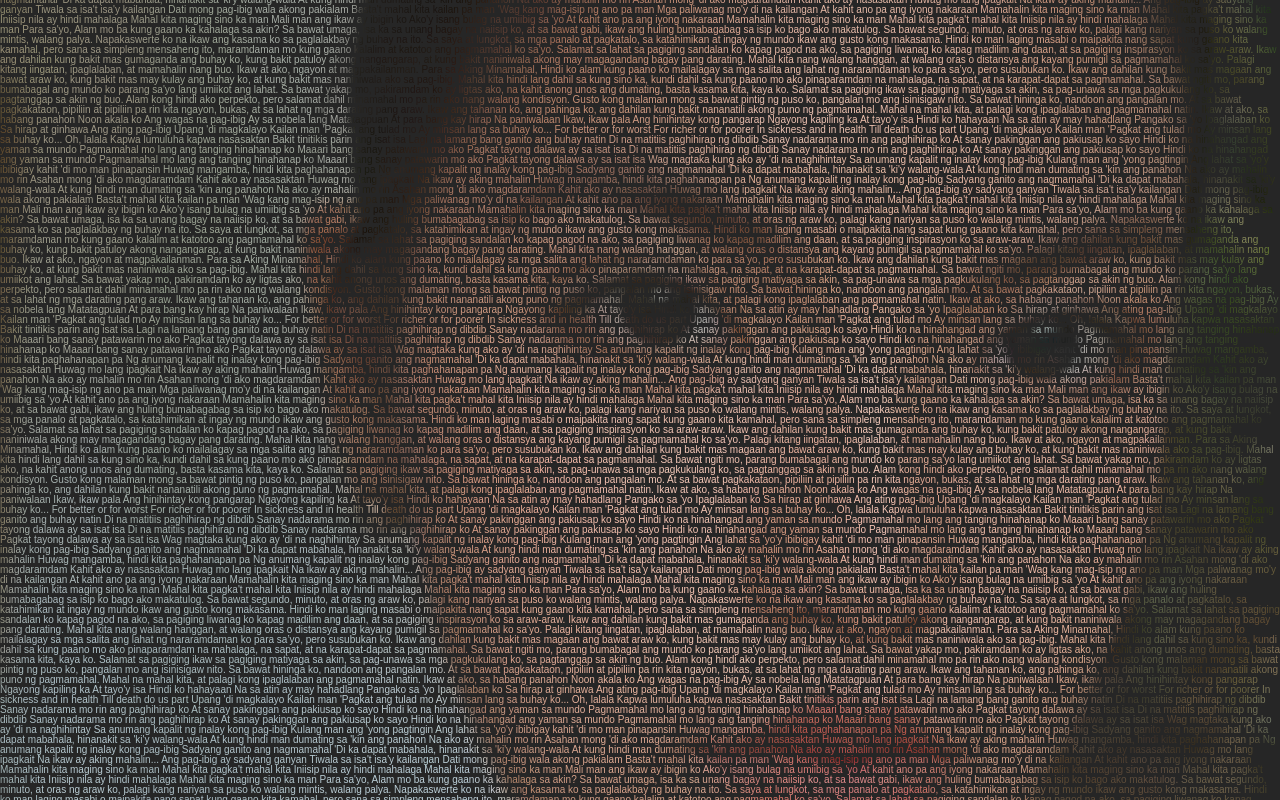
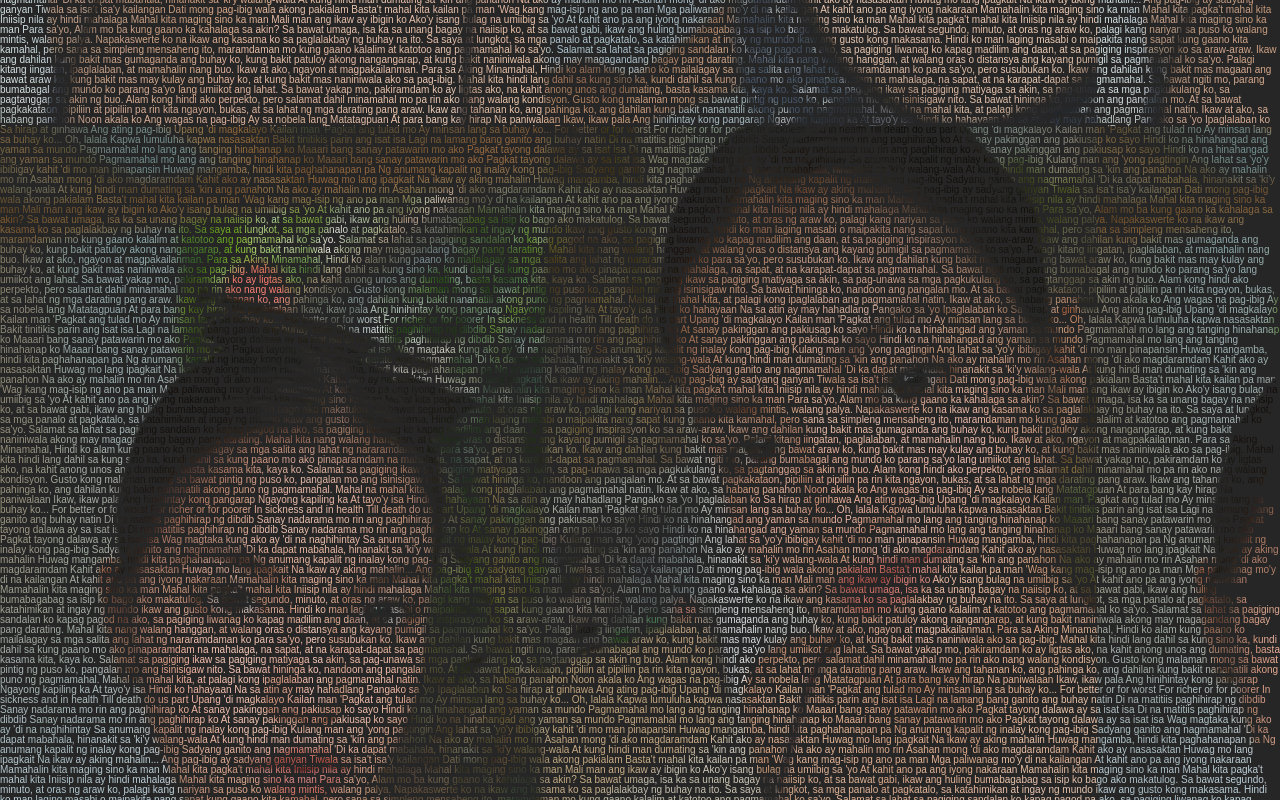
Before and after one commit to computerdevsite/iloveyou, a plain HTML site: page index.html in a window 1280 px wide. Shown: the top 800 px of the page. Drawn offline with Linux system fonts and the light colour scheme.

Commit message:
Update style.css

```diff
--- a/style.css
+++ b/style.css
@@ -12,10 +12,10 @@ body{
 P{
     font-size: 10px;
     line-height: 10px;
-    background: url('image.jpeg');
-    background-attachment: scroll;
-    background-repeat: no-repeat;
-    background-size: cover;
+    background: url('image2.jpeg');
+    background-attachment: fixed;
+    background-repeat: repeat;
+    background-size:auto;
     -webkit-background-clip: text;
     -webkit-text-fill-color: rgba(255, 255, 255, -10);
 }
```
